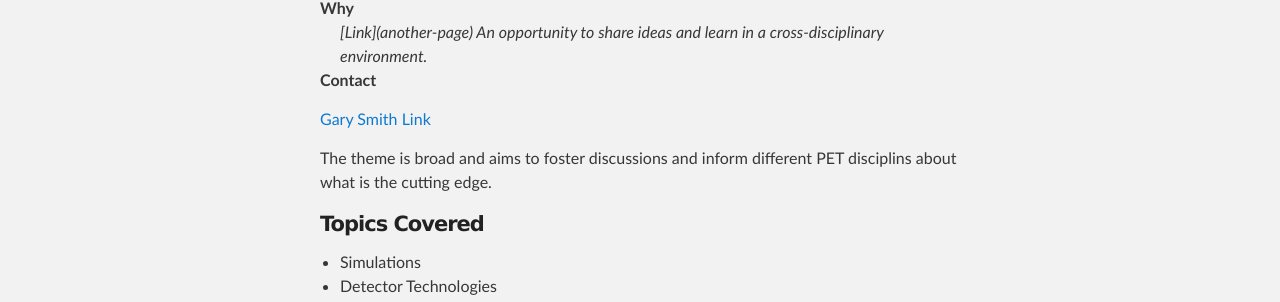
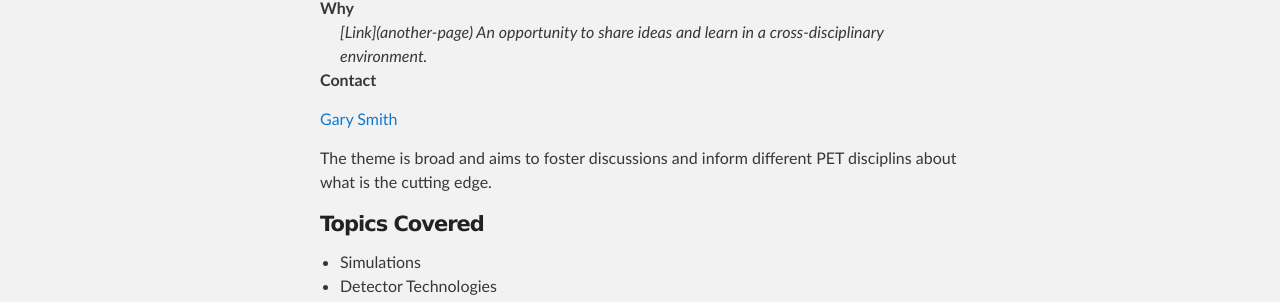
Before and after one commit to gsmith23/gsmith23.github.io, a Jekyll site: the page built from index.md, in a window 1280 px wide. Shown: the part 549-851 px from the top of the page. Built offline with Jekyll 4.4.1, drawn with Linux system fonts in a browser that asks for light colours.

Commit message:
la la la

```diff
--- a/index.md
+++ b/index.md
@@ -17,9 +17,7 @@ The Nuclear Physics group at the University of Edinburgh are hosting a meeting o
 <dd>[Link](another-page) An opportunity to share ideas and learn in a cross-disciplinary environment.</dd>
 <dt>Contact</dt>
 </dl>
-
 [Gary Smith](http://www.ph.ed.ac.uk/people/gary-smith)
-[Link](another-page)
 
 The theme is broad and aims to foster discussions and inform different PET disciplins about what is the cutting edge.
 
```
